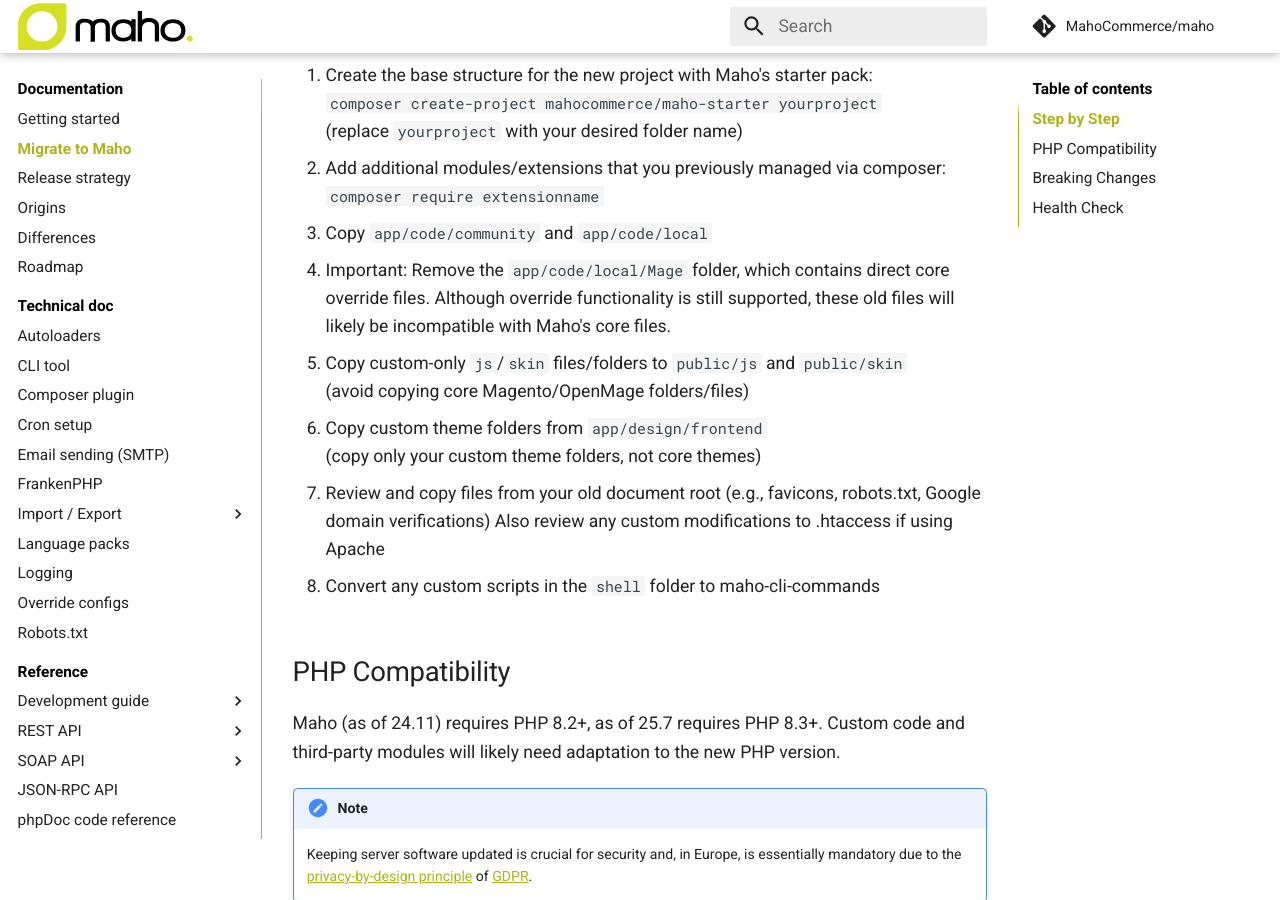
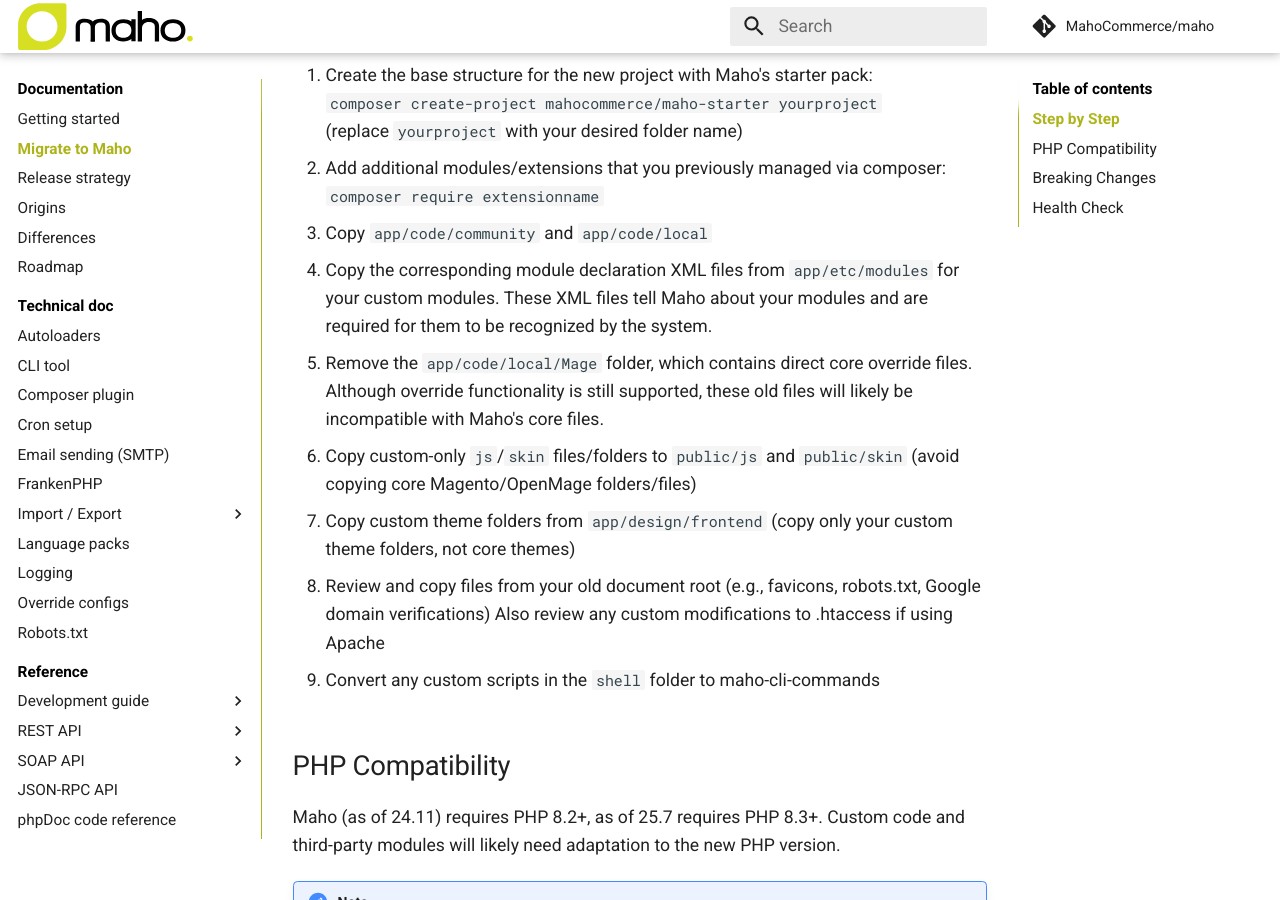
Before and after one commit to MahoCommerce/mahocommerce.com, an MkDocs documentation site: the page built from docs/migrate-to-maho.md, in a window 1280 px wide and 900 px high, scrolled down 326 px. Built offline with MkDocs 1.6.1 and Material for MkDocs 9.7.7, drawn with Linux system fonts in a browser that asks for light colours; comment, search, counter and statistics services are not loaded.

Commit message:
mentioning app/etc/modules

```diff
--- a/docs/migrate-to-maho.md
+++ b/docs/migrate-to-maho.md
@@ -15,18 +15,21 @@
 
 3. Copy `app/code/community` and `app/code/local`
 
-4. Important: Remove the `app/code/local/Mage` folder, which contains direct core override files. Although override functionality is still supported, these old files will likely be incompatible with Maho's core files.
+4. Copy the corresponding module declaration XML files from `app/etc/modules` for your custom modules.
+   These XML files tell Maho about your modules and are required for them to be recognized by the system.
 
-5. Copy custom-only `js`/`skin` files/folders to `public/js` and `public/skin`
+5. Remove the `app/code/local/Mage` folder, which contains direct core override files. Although override functionality is still supported, these old files will likely be incompatible with Maho's core files.
+
+6. Copy custom-only `js`/`skin` files/folders to `public/js` and `public/skin`
    (avoid copying core Magento/OpenMage folders/files)
 
-6. Copy custom theme folders from `app/design/frontend`
+7. Copy custom theme folders from `app/design/frontend`
    (copy only your custom theme folders, not core themes)
 
-7. Review and copy files from your old document root (e.g., favicons, robots.txt, Google domain verifications)
+8. Review and copy files from your old document root (e.g., favicons, robots.txt, Google domain verifications)
    Also review any custom modifications to .htaccess if using Apache
 
-8. Convert any custom scripts in the `shell` folder to maho-cli-commands
+9. Convert any custom scripts in the `shell` folder to maho-cli-commands
 
 ## PHP Compatibility
 Maho (as of 24.11) requires PHP 8.2+, as of 25.7 requires PHP 8.3+.
```
